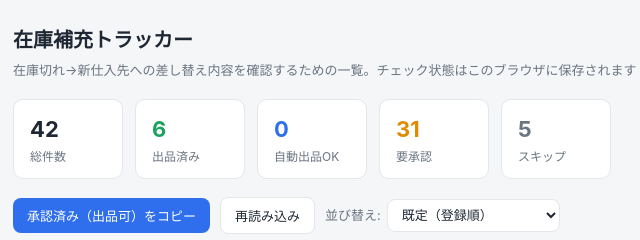
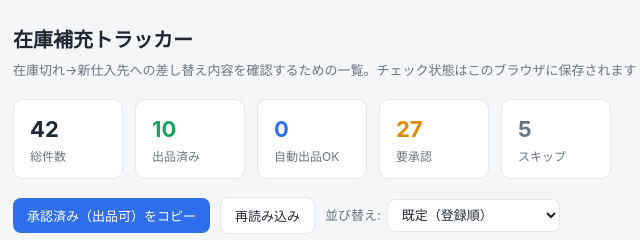
Before and after one commit to kazuakiwrx/catawiki-watchlist, a plain HTML site: page zaiko_hoju_tracker.html in a window 1280 px wide. Shown: the top 240 px of the page, 5-645 px from the left. Drawn offline with Linux system fonts and the light colour scheme.

Commit message:
在庫補充バッチ 2026-06-04 02:43: 自動出品4件(LuckyStar/GoblinSlayer/Gojo/MoonSwatch)をlistedに更新

```diff
--- a/zaiko_hoju_tracker.html
+++ b/zaiko_hoju_tracker.html
@@ -114,13 +114,13 @@ var items = [
   {id:"fgo-tamamocat-20260603", category:"フィギュア", workDate:"2026-06-03 21:35", ebayTitle:"Fate/Grand Order Berserker/Tamamo Cat 1/7 Scale ABS PVC Painted Figure Japan", ebayUrl:"https://www.ebay.com/itm/306948920822", origSite:"メルカリ", origUrl:"", origPrice:20460, newSite:"メルカリ", newUrl:"https://jp.mercari.com/item/m78183604080", newPrice:15580, status:"pending", note:"Used。元価格¥20,460判明。メルカリ即決候補: バーサーカー/タマモキャット 1/7 ¥15,580(帯破損有り)。pct≈23.9%安→要承認。"},
   {id:"rezero-rem-crystaldress-20260603", category:"フィギュア", workDate:"2026-06-03 21:35", ebayTitle:"re:Zero Demon Rem -Crystal Dress ver- Shibuya Scramble Figure Used Japan", ebayUrl:"https://www.ebay.com/itm/306949837633", origSite:"メルカリ", origUrl:"", origPrice:null, newSite:"メルカリ", newUrl:"https://jp.mercari.com/item/m77767259232", newPrice:43000, status:"pending", note:"Used。元価格不明→要承認。メルカリ即決: 渋谷スクランブル レム クリスタルドレス ¥43,000。最安¥39,680は破損有りのため除外。"},
   {id:"sonico-santa-20260603", category:"フィギュア", workDate:"2026-06-03 22:25", ebayTitle:"NITRO SUPER SONIC Super Sonico Swimsuit Santa Ver. 1/7 Scale PVC Figure", ebayUrl:"https://www.ebay.com/itm/306900569513", origSite:"メルカリ", origUrl:"https://jp.mercari.com/item/m38085687444", origPrice:11111, newSite:"メルカリ", newUrl:"https://jp.mercari.com/item/m38085687444", newPrice:11111, status:"listed", note:"自動出品済（実出品）。元供給元m38085687444が在庫復活し同額¥11,111→pct0%でルール上自動出品。Price $124、利益率11.4%（利益計2209円）、Qty1、SKU noji_AI在庫補充、New説明変更なし、アラート削除済。※別出品¥9,699(状態未確認)も存在、最安ではないが状態確実な元供給元を採用。"},
-  {id:"moonswatch-snoopy-black-20260603", category:"フィギュア", workDate:"2026-06-03 21:35", ebayTitle:"OMEGA x Swatch Snoopy Bioceramic Moonswatch Mission To The Moonphase Black", ebayUrl:"https://www.ebay.com/itm/306952179175", origSite:"PayPayフリマ", origUrl:"", origPrice:null, newSite:"メルカリ", newUrl:"https://jp.mercari.com/item/m74355676582", newPrice:51500, status:"pending", note:"New(箱・保証書付)。元価格不明→要承認。メルカリ即決: Snoopy OMEGA Swatch Black ¥51,500。新品未使用候補 m98018731976 ¥51,900 あり。"},
+  {id:"moonswatch-snoopy-black-20260604", category:"フィギュア", workDate:"2026-06-04 02:43", ebayTitle:"OMEGA x Swatch Snoopy Bioceramic Moonswatch Mission To The Moonphase Black", ebayUrl:"https://www.ebay.com/itm/306952179175", origSite:"PayPayフリマ", origUrl:"", origPrice:null, newSite:"メルカリ", newUrl:"https://jp.mercari.com/item/m86204079961", newPrice:49000, status:"listed", note:"【02:43自動出品】eBay New。メルカリ即決 MoonSwatch Black Mission to the Moonphase 新品未使用¥49,000(送料込・3時間前・型番一致)。原価推定¥46,535、pct -5.3%<10→自動出品。Price $457.7、利益率16.00%、Qty1、SKU kunie_AI在庫補充、画像入替、Shipping Policy既存価格帯維持。アラート削除済。"},
   {id:"hxh-gungi-20260603", category:"フィギュア", workDate:"2026-06-03 22:05", ebayTitle:"HUNTER x HUNTER GUNGI Board Game Universal Music Japan Komugi Meruem", ebayUrl:"https://www.ebay.com/itm/306934751398", origSite:"メルカリ", origUrl:"", origPrice:null, newSite:"メルカリ", newUrl:"https://jp.mercari.com/item/m69765782402", newPrice:19000, status:"pending", note:"Used。元価格不明→要承認。メルカリ即決 軍儀 ボードゲーム(限定) ¥19,000。より安い候補 ¥14,100(中古ボドゲ)・¥17,050(ユニバーサルM盤上競技)あり要確認。"},
   {id:"lego-10233-horizon-20260603", category:"フィギュア", workDate:"2026-06-03 22:05", ebayTitle:"LEGO 10233 Creator RC Train Horizon Express block toy Japan New", ebayUrl:"https://www.ebay.com/itm/306928654081", origSite:"メルカリ", origUrl:"", origPrice:null, newSite:"メルカリ", newUrl:"https://jp.mercari.com/item/m67100768983", newPrice:30600, status:"pending", note:"New。元価格不明→要承認。メルカリ即決 LEGO10233 ホライゾンエクスプレス 未開封 ¥30,600。最安¥922は箱/部品のみの疑いで除外。"},
   {id:"clamp-sakura-furyu-20260603", category:"フィギュア", workDate:"2026-06-03 22:05", ebayTitle:"FuRyu CLAMP Exhibition Exclusive Sakura Kinomoto Scale Figure Brand New", ebayUrl:"https://www.ebay.com/itm/306947519461", origSite:"メルカリ", origUrl:"", origPrice:null, newSite:"メルカリ", newUrl:"https://jp.mercari.com/item/m81273695872", newPrice:33000, status:"pending", note:"New。元価格不明→要承認。メルカリ即決 木之本桜 Furyu フィギュア ¥33,000。25周年記念版¥31,350(中古)も候補。"},
   {id:"yugioh-premiumpack-2024-20260603", category:"トレーディングカード", workDate:"2026-06-03 22:05", ebayTitle:"Yugioh Premium Pack Tokyo Dome 2024 BOX x6", ebayUrl:"https://www.ebay.com/itm/306934759745", origSite:"PayPayフリマ", origUrl:"", origPrice:null, newSite:"メルカリ", newUrl:"https://jp.mercari.com/item/m40780804357", newPrice:6444, status:"pending", note:"Open Box/Used。元価格不明→要承認。元はx6。メルカリ即決 25th東京ドーム決闘者伝説プレミアムパック 2BOXセット¥6,444(¥3,222/box最安)。6箱必要なら複数購入要。1BOX¥4,999もあり。"},
   {id:"unionarena-solo-leveling-20260603", category:"トレーディングカード", workDate:"2026-06-03 22:30", ebayTitle:"Union Arena Playmat Action Point Card set Solo Leveling Only I Level Up New", ebayUrl:"https://www.ebay.com/itm/306948909624", origSite:"PayPayフリマ", origUrl:"", origPrice:null, newSite:"PayPayフリマ", newUrl:"https://paypayfleamarket.yahoo.co.jp/item/z594001814", newPrice:35000, status:"pending", note:"New。元価格不明→要承認。PayPay即決 俺だけレベルアップな件 プレイマット+APカード ¥35,000。メルカリ在庫無し。最安¥26,000はマット無し(カードのみ)で除外。"},
-  {id:"jjk-gojo-led-acstand-20260603", category:"フィギュア", workDate:"2026-06-03 22:30", ebayTitle:"Jujutsu Kaisen Phantom Parade Kuji Vol.1 Satoru Gojo LED Acrylic Stand S Prize", ebayUrl:"https://www.ebay.com/itm/306975274777", origSite:"メルカリ", origUrl:"", origPrice:null, newSite:"PayPayフリマ", newUrl:"https://paypayfleamarket.yahoo.co.jp/item/z615966742", newPrice:45500, status:"pending", note:"New。元価格不明→要承認。PayPay即決 ファンパレくじ 五条悟 S賞 LEDアクリルスタンド(特典イラカ付) ¥45,500。メルカリはオークション/専用出品のみだった。"},
+  {id:"jjk-gojo-led-acstand-20260604", category:"フィギュア", workDate:"2026-06-04 02:43", ebayTitle:"Jujutsu Kaisen Phantom Parade Kuji Vol.1 Satoru Gojo LED Acrylic Stand S Prize", ebayUrl:"https://www.ebay.com/itm/306975274777", origSite:"メルカリ", origUrl:"", origPrice:null, newSite:"メルカリ", newUrl:"https://jp.mercari.com/item/m34591319718", newPrice:41100, status:"listed", note:"【02:43自動出品】eBay New。メルカリ即決 ファンパレくじS賞 五条悟LEDアクリルスタンド 新品未使用¥41,100(送料込・3時間前)。原価推定¥43,719、pct 6.0%<10→自動出品。Price $384.8、利益率16.00%、Qty1、SKU AI在庫補充、画像入替。アラート削除済。"},
   {id:"bigzam-1-400-gundamcollection-20260603", category:"フィギュア", workDate:"2026-06-03 22:30", ebayTitle:"Bandai 1/400 Big Zam Gundam Collection Model No.MA-08 Mobile Suit Gundam", ebayUrl:"https://www.ebay.com/itm/306955540622", origSite:"メルカリ", origUrl:"", origPrice:null, newSite:"ヤフオク", newUrl:"https://page.auctions.yahoo.co.jp/jp/auction/j1213687102", newPrice:17900, status:"pending", note:"New。元価格不明→要承認。ヤフオク即決 1/400 MA-08 ビグ・ザム ガンダムコレクション ¥17,900(中古)。メルカリ/PayPayは別スケールのみ。送料別の可能性要確認。"},
   {id:"alter-panty-stocking-18-20260603", category:"フィギュア", workDate:"2026-06-03 22:30", ebayTitle:"ALTER Panty & Stocking With Garterbelt Knee Socks 1/8 Figure Anime NEW Japan", ebayUrl:"https://www.ebay.com/itm/306932614912", origSite:"メルカリ", origUrl:"", origPrice:null, newSite:"ヤフオク", newUrl:"https://page.auctions.yahoo.co.jp/jp/auction/v1183756228", newPrice:26500, status:"pending", note:"New。元価格不明→要承認。ヤフオク即決 中古フィギュア パンティ 1/8(塗装済完成品) ¥26,500 送料無料。元はNewだが新品はオークションのみ→中古即決を採用、状態要確認。"},
   {id:"madoka-homura-macaron-20260603", category:"フィギュア", workDate:"2026-06-03 22:30", ebayTitle:"Madoka Magica Homura Akemi Blueberry Macaron Figure Anime A Prize Japan New", ebayUrl:"https://www.ebay.com/itm/306922423512", origSite:"メルカリ", origUrl:"", origPrice:null, newSite:"PayPayフリマ", newUrl:"https://paypayfleamarket.yahoo.co.jp/item/z619381796", newPrice:8500, status:"pending", note:"New。元価格不明→要承認。PayPay即決 暁美ほむら マカロンver C賞 ¥8,500。※eBay記載はBlueberry/A賞だが流通はStrawberry/C賞、フレーバー/賞の差異あり要確認。"},
@@ -138,8 +138,8 @@ var items = [
   {id:"spiritale-bluearchive-neru-bunny-20260604", category:"フィギュア", workDate:"2026-06-04 00:23", ebayTitle:"[USED] spiritale Blue Archive Mikamo Neru (Bunny Girl) 1/7 Scale Figure", ebayUrl:"https://www.ebay.com/itm/306933403264", origSite:"メルカリ", origUrl:"", origPrice:null, newSite:"メルカリ", newUrl:"https://jp.mercari.com/item/m86552611155", newPrice:26000, status:"pending", note:"Used。元価格不明→要承認。メルカリ即決 spiritale ブルアカ 美甘ネル(バニーガール)1/7 ¥26,000(最安・Used想定)。新品未開封¥27,800も有り。"},
   {id:"umamusume-oguri-cap-17-20260604", category:"フィギュア", workDate:"2026-06-04 00:23", ebayTitle:"Umamusume Pretty Derby Oguri Cap Ashen Miracle 1/7 Scale Figure GSC Japan New", ebayUrl:"https://www.ebay.com/itm/306931391400", origSite:"メルカリ", origUrl:"", origPrice:null, newSite:"メルカリ", newUrl:"https://jp.mercari.com/item/m84889525582", newPrice:31000, status:"pending", note:"New。元価格不明→要承認。メルカリ即決 オグリキャップ~キセキの白星~1/7フィギュア ¥31,000(現存唯一の1/7)。eBay表記Ashen Miracleとの版一致を承認時に要確認。"},
   {id:"hottoys-bobafett-mms313-20260604", category:"フィギュア", workDate:"2026-06-04 00:23", ebayTitle:"MMS313 Hot Toys Star Wars Return Of The Jedi Boba Fett Deluxe Sarlacc 1/6", ebayUrl:"https://www.ebay.com/itm/306926679298", origSite:"メルカリ", origUrl:"", origPrice:null, newSite:"", newUrl:"", newPrice:null, status:"skipped", note:"Used。MMS313 ボバ・フェット デラックス(サルラック付・ROTJ)の即決在庫がメルカリに無し(別No.MMS574等のみ)。要人手確認。元仕入価格0で復元不可。本実行はMONODAZ書込無しのためアラート未削除。"},
-  {id:"luckystar-konata-summer-figma044-20260604", category:"フィギュア", workDate:"2026-06-04 01:29", ebayTitle:"figma Lucky Star Konata Izumi Summer School Uniform ver. 044 Figure Max Factory", ebayUrl:"https://www.ebay.com/itm/306922414677", origSite:"ハードオフ", origUrl:"https://netmall.hardoff.co.jp/product/6047550", origPrice:null, newSite:"メルカリ", newUrl:"https://jp.mercari.com/item/m72843237003", newPrice:17000, status:"pending", note:"New。元価格不明(在庫切れでクリア)→要承認。メルカリ即決 figma 泉こなた 夏服 新品未使用 ¥17,000(送料込・4日前・在庫あり)。eBay New一致。"},
-  {id:"goblinslayer-figma424-20260604", category:"フィギュア", workDate:"2026-06-04 01:29", ebayTitle:"figma Goblin Slayer Action Figure #424 Max Factory", ebayUrl:"https://www.ebay.com/itm/306938952806", origSite:"ハードオフ", origUrl:"https://netmall.hardoff.co.jp/product/5816064", origPrice:null, newSite:"メルカリ", newUrl:"https://jp.mercari.com/item/m18221561582", newPrice:18800, status:"pending", note:"eBayはUsed。メルカリは新品未使用が中心(¥18,800・送料込・12日前)。中古即決が見当たらずUsed候補要確認。元価格不明→要承認。"},
+  {id:"luckystar-konata-summer-figma044-20260604", category:"フィギュア", workDate:"2026-06-04 02:43", ebayTitle:"figma Lucky Star Konata Izumi Summer School Uniform ver. 044 Figure Max Factory", ebayUrl:"https://www.ebay.com/itm/306922414677", origSite:"ハードオフ", origUrl:"https://netmall.hardoff.co.jp/product/6047550", origPrice:null, newSite:"メルカリ", newUrl:"https://jp.mercari.com/item/m72843237003", newPrice:17000, status:"listed", note:"【02:43自動出品】eBay New。原価不明→MONODAZ利益計算から推定¥13,180(16%想定)。メルカリ即決 figma泉こなた夏服 新品未使用¥17,000(送料込・4日前)。新>推定原価でpct<0→自動出品。Price $175.8、利益率15.98%、Qty1、SKU iso_AI在庫補充、画像入替・送料0。アラート削除済。"},
+  {id:"goblinslayer-figma424-20260604", category:"フィギュア", workDate:"2026-06-04 02:43", ebayTitle:"figma Goblin Slayer Action Figure #424 Max Factory", ebayUrl:"https://www.ebay.com/itm/306938952806", origSite:"ハードオフ", origUrl:"https://netmall.hardoff.co.jp/product/5816064", origPrice:null, newSite:"メルカリ", newUrl:"https://jp.mercari.com/item/m77151210088", newPrice:12500, status:"listed", note:"【02:43自動出品】eBay Used。メルカリ即決 figmaゴブリンスレイヤー#424 未使用に近い¥12,500(送料込・2か月前・箱無/パーツ完備)。原価推定¥11,632、pct -7.5%<10→自動出品。Price $137.9、利益率16.01%、Qty1、SKU i_kei_AI在庫補充、Condition Desc英訳、画像入替。アラート削除済。"},
   {id:"alter-tolove-lala-maid-20260604", category:"フィギュア", workDate:"2026-06-04 01:29", ebayTitle:"Alter To Love Ru Darkness Lala Satalin Deviluke Maid Ver Figure", ebayUrl:"https://www.ebay.com/itm/306936860582", origSite:"メルカリ", origUrl:"", origPrice:null, newSite:"メルカリ", newUrl:"https://jp.mercari.com/item/m37342861914", newPrice:20199, status:"pending", note:"New。元価格不明→要承認。メルカリ即決 アルター ToLOVEる ララ メイドver. 新品未使用 ¥20,199(送料込・2日前)。eBay New一致。"},
   {id:"yugioh-centurion-duelset-ycsj-20260604", category:"トレーディングカード", workDate:"2026-06-04 01:29", ebayTitle:"Yugioh Centur-Ion Duel Set YCSJ Playmat Sleeve Card", ebayUrl:"https://www.ebay.com/itm/306926678413", origSite:"メルカリ", origUrl:"https://jp.mercari.com/shops/product/byU5j2jpVcrnzYzGMDsWn3", origPrice:null, newSite:"メルカリ", newUrl:"https://jp.mercari.com/item/m43856787541", newPrice:9100, status:"pending", note:"Used。元価格不明→要承認。メルカリ即決 遊戯王 センチュリオン デュエルセット YCSJ OSAKA2024 ¥9,100(最安・完品想定)。状態/掲載日/送料は承認時要確認。"},
   {id:"umamusume-mejiro-mcqueen-17-20260604", category:"フィギュア", workDate:"2026-06-04 01:29", ebayTitle:"Umamusume: Pretty Derby Mejiro McQueen Figure 1/7 GOOD SMILE", ebayUrl:"https://www.ebay.com/itm/306923420164", origSite:"メルカリ", origUrl:"https://jp.mercari.com/shops/product/2JQbZ8Yytie7pVs9n7YuRL", origPrice:null, newSite:"メルカリ", newUrl:"https://jp.mercari.com/item/m81282461461", newPrice:23800, status:"pending", note:"New。元価格不明→要承認。メルカリ即決 メジロマックイーン 名門メジロ家の至宝 1/7 完全未開封 ¥23,800。eBay New一致。"},
```
